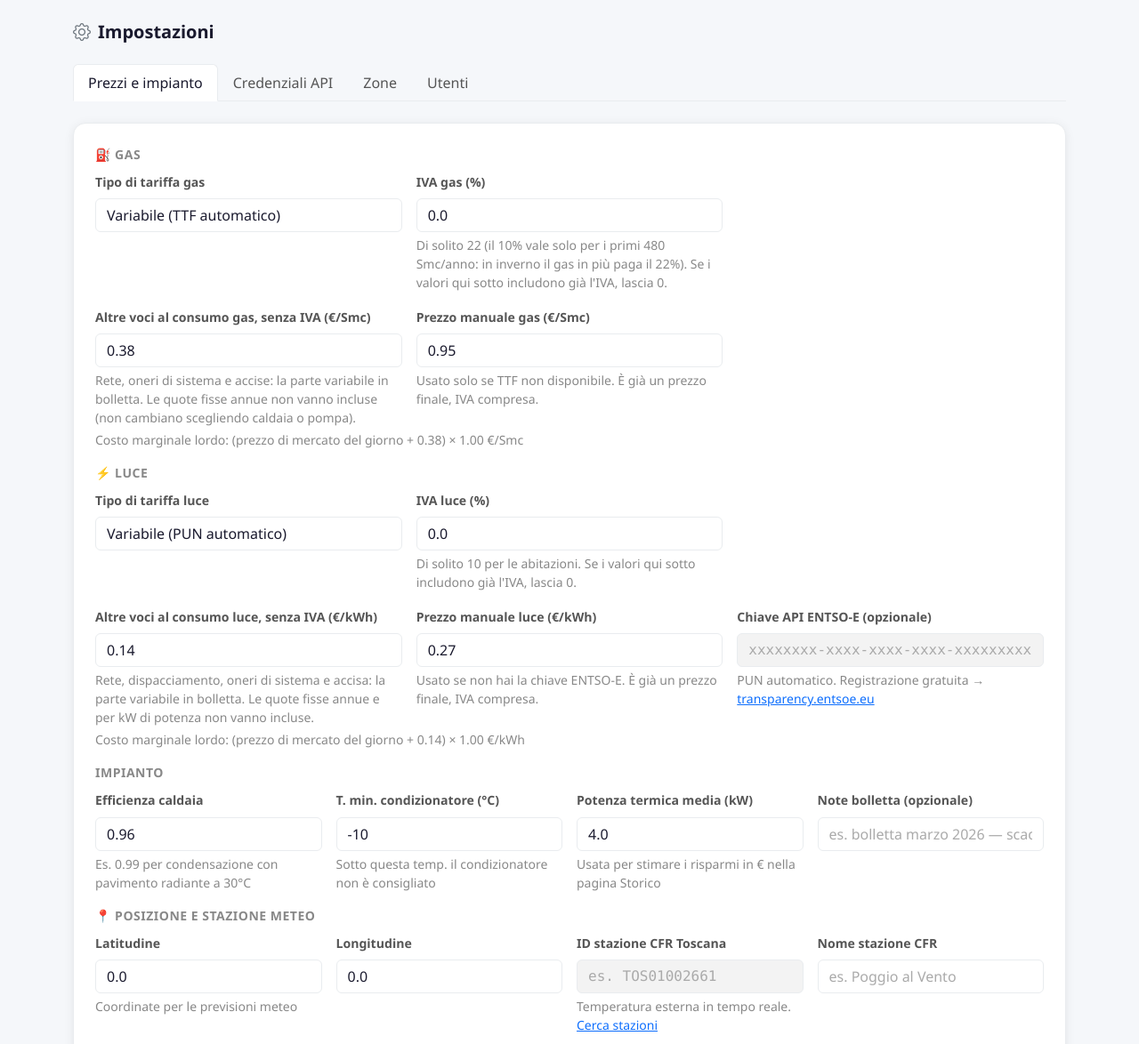
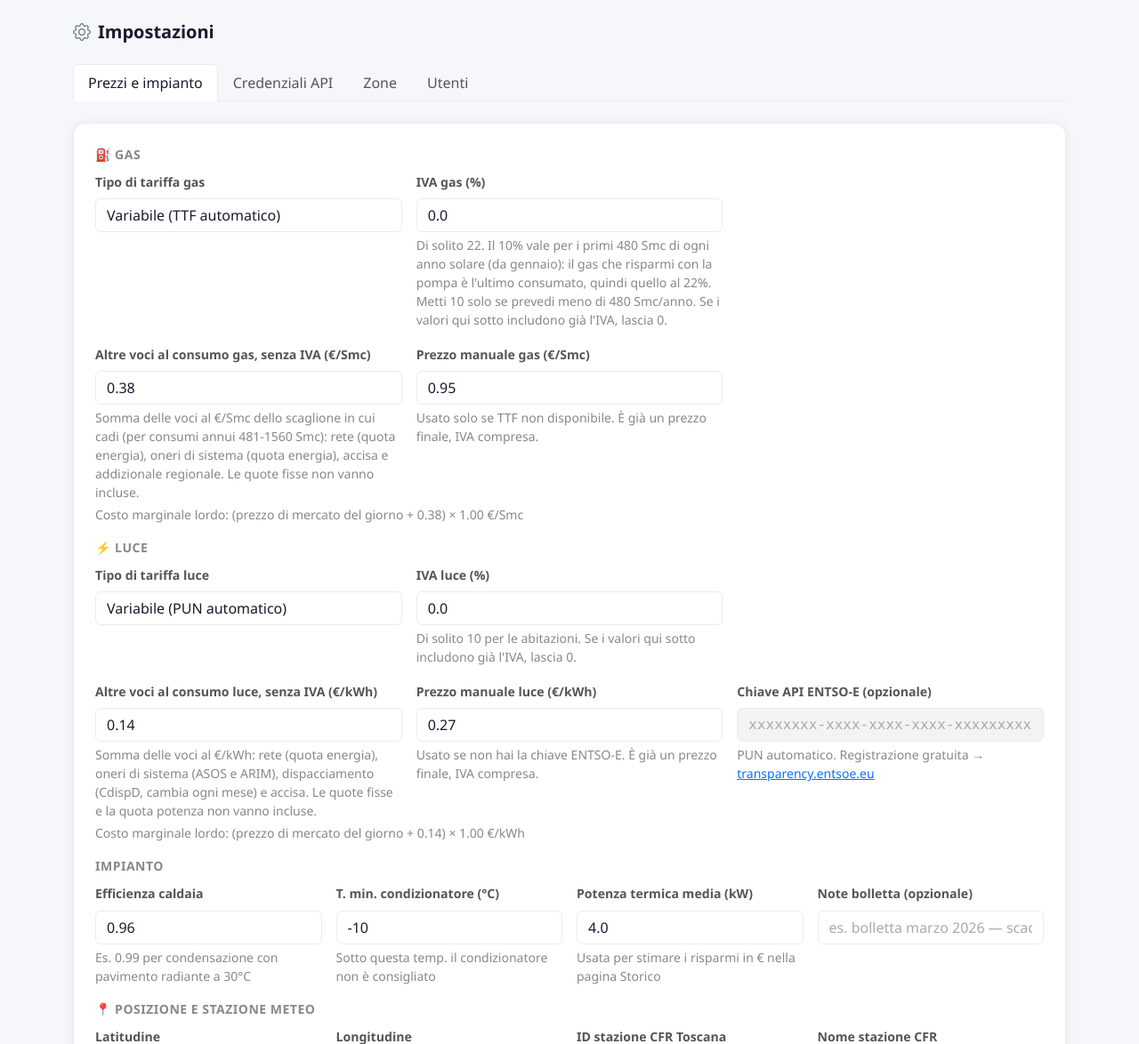
Before and after one commit to gcerretani/termopilota, a Flask app: page /admin/ in a window 1280 px wide. Shown: the part 56-1230 px from the top of the page at 89% size. Run offline with Flask 3, Linux system fonts and the light colour scheme; a user stored in the database is signed in; data that the repository does not hold is empty; some libraries are stand-ins or nearby versions.

Commit message:
Impostazioni prezzi: testi di aiuto allineati alle bollette (scaglioni e IVA cumulati sull'anno)
Co-Authored-By: Claude Sonnet 5.5 <noreply@anthropic.com>

```diff
--- a/src/termopilota/templates/admin/settings.html
+++ b/src/termopilota/templates/admin/settings.html
@@ -38,14 +38,14 @@
       <div class="col-md-4">
         <label class="form-label">IVA gas (%)</label>
         <input type="number" step="0.1" min="0" max="100" class="form-control" id="gasIva" value="{{ cfg.gas_iva_pct }}" oninput="aggiornaTotali()">
-        <div class="form-text">Di solito 22 (il 10% vale solo per i primi 480 Smc/anno: in inverno il gas in più paga il 22%). Se i valori qui sotto includono già l'IVA, lascia 0.</div>
+        <div class="form-text">Di solito 22. Il 10% vale per i primi 480 Smc di ogni anno solare (da gennaio): il gas che risparmi con la pompa è l'ultimo consumato, quindi quello al 22%. Metti 10 solo se prevedi meno di 480 Smc/anno. Se i valori qui sotto includono già l'IVA, lascia 0.</div>
       </div>
     </div>
     <div class="row g-3 mb-3">
       <div class="col-md-4">
         <label class="form-label">Altre voci al consumo gas, senza IVA (€/Smc)</label>
         <input type="number" step="0.001" class="form-control" id="gasFisso" value="{{ cfg.gas_fisso_smc }}" oninput="aggiornaTotali()">
-        <div class="form-text">Rete, oneri di sistema e accise: la parte variabile in bolletta. Le quote fisse annue non vanno incluse (non cambiano scegliendo caldaia o pompa).</div>
+        <div class="form-text">Somma delle voci al €/Smc dello scaglione in cui cadi (per consumi annui 481-1560 Smc): rete (quota energia), oneri di sistema (quota energia), accisa e addizionale regionale. Le quote fisse non vanno incluse.</div>
       </div>
       <div class="col-md-4">
         <label class="form-label">Prezzo manuale gas (€/Smc)</label>
@@ -80,7 +80,7 @@
       <div class="col-md-4">
         <label class="form-label">Altre voci al consumo luce, senza IVA (€/kWh)</label>
         <input type="number" step="0.001" class="form-control" id="luceFissa" value="{{ cfg.luce_fisso_kwh }}" oninput="aggiornaTotali()">
-        <div class="form-text">Rete, dispacciamento, oneri di sistema e accisa: la parte variabile in bolletta. Le quote fisse annue e per kW di potenza non vanno incluse.</div>
+        <div class="form-text">Somma delle voci al €/kWh: rete (quota energia), oneri di sistema (ASOS e ARIM), dispacciamento (CdispD, cambia ogni mese) e accisa. Le quote fisse e la quota potenza non vanno incluse.</div>
       </div>
       <div class="col-md-4">
         <label class="form-label">Prezzo manuale luce (€/kWh)</label>
```
